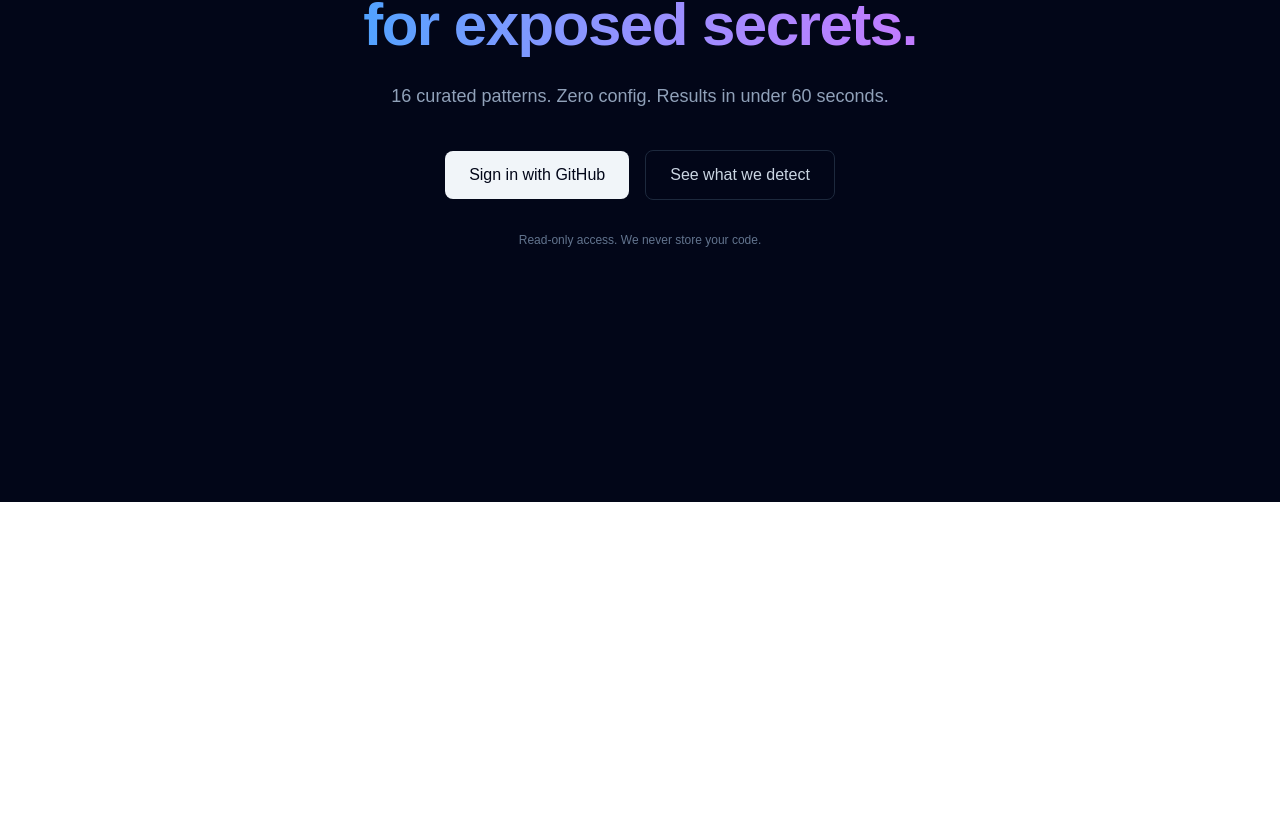
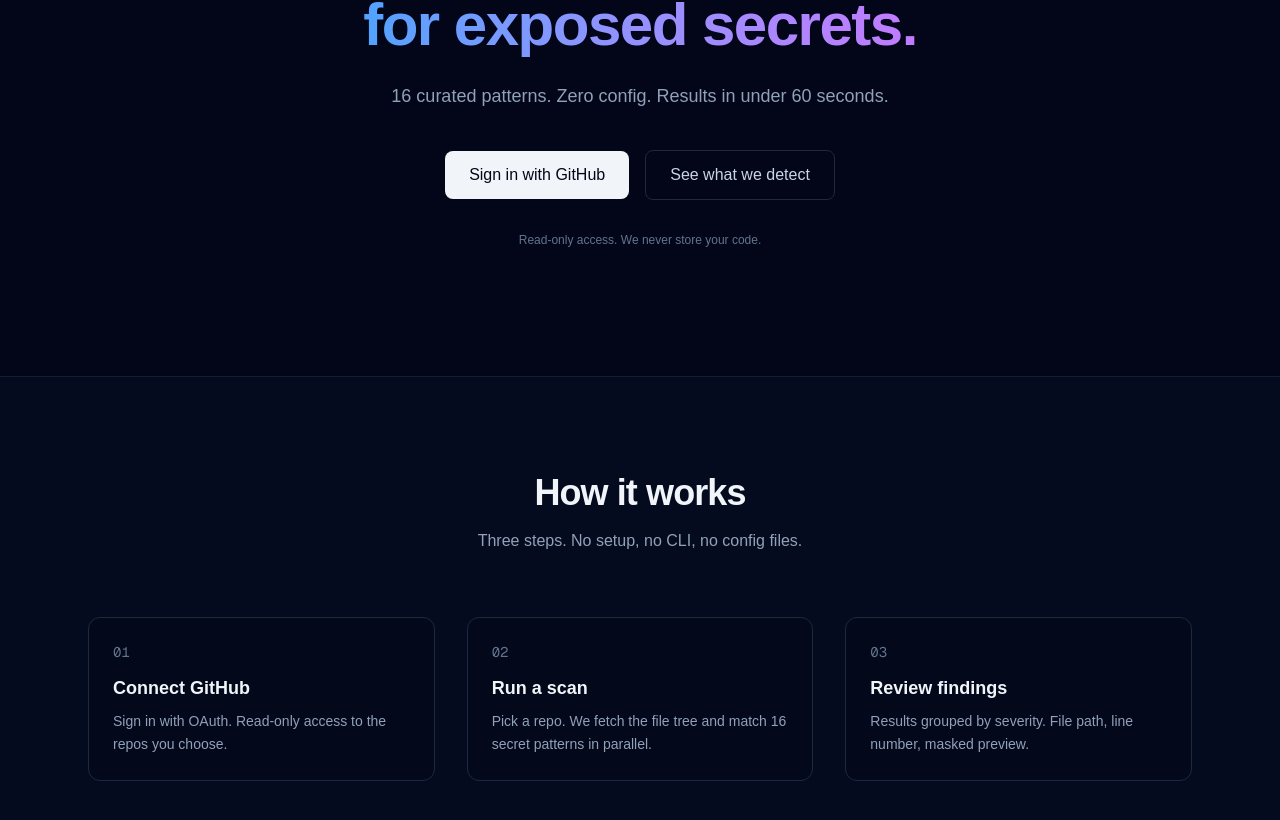
Before and after one commit to silviooerudon/repoguard, a Next.js app: page / in a window 1280 px wide. Shown: the part 298-1118 px from the top of the page. Before the commit the page ends 800 px from the top, so only its background shows below. Built offline with nearby package versions, Linux system fonts and the light colour scheme; no server answers.

Commit message:
Add how it works section to landing

```diff
--- a/app/page.tsx
+++ b/app/page.tsx
@@ -69,6 +69,52 @@ export default async function Home() {
           Read-only access. We never store your code.
         </p>
       </section>
+      {/* HOW IT WORKS */}
+      <section className="border-t border-slate-800/60 bg-slate-900/30">
+        <div className="max-w-6xl mx-auto px-6 py-24">
+          <div className="text-center mb-16">
+            <h2 className="text-3xl md:text-4xl font-bold tracking-tight mb-4">
+              How it works
+            </h2>
+            <p className="text-slate-400">
+              Three steps. No setup, no CLI, no config files.
+            </p>
+          </div>
+
+          <div className="grid md:grid-cols-3 gap-8">
+            {[
+              {
+                step: "01",
+                title: "Connect GitHub",
+                desc: "Sign in with OAuth. Read-only access to the repos you choose.",
+              },
+              {
+                step: "02",
+                title: "Run a scan",
+                desc: "Pick a repo. We fetch the file tree and match 16 secret patterns in parallel.",
+              },
+              {
+                step: "03",
+                title: "Review findings",
+                desc: "Results grouped by severity. File path, line number, masked preview.",
+              },
+            ].map((item) => (
+              <div
+                key={item.step}
+                className="p-6 rounded-xl border border-slate-800 bg-slate-950/50"
+              >
+                <div className="text-sm font-mono text-slate-500 mb-3">
+                  {item.step}
+                </div>
+                <h3 className="text-lg font-semibold mb-2">{item.title}</h3>
+                <p className="text-sm text-slate-400 leading-relaxed">
+                  {item.desc}
+                </p>
+              </div>
+            ))}
+          </div>
+        </div>
+      </section>
     </main>
   );
 }
```
